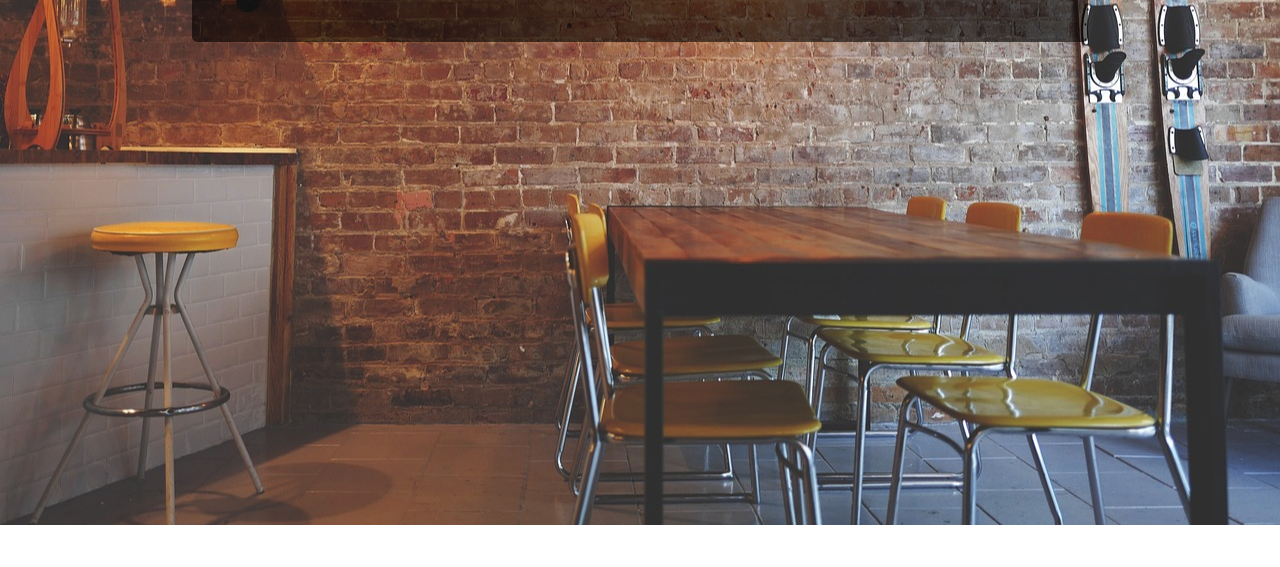
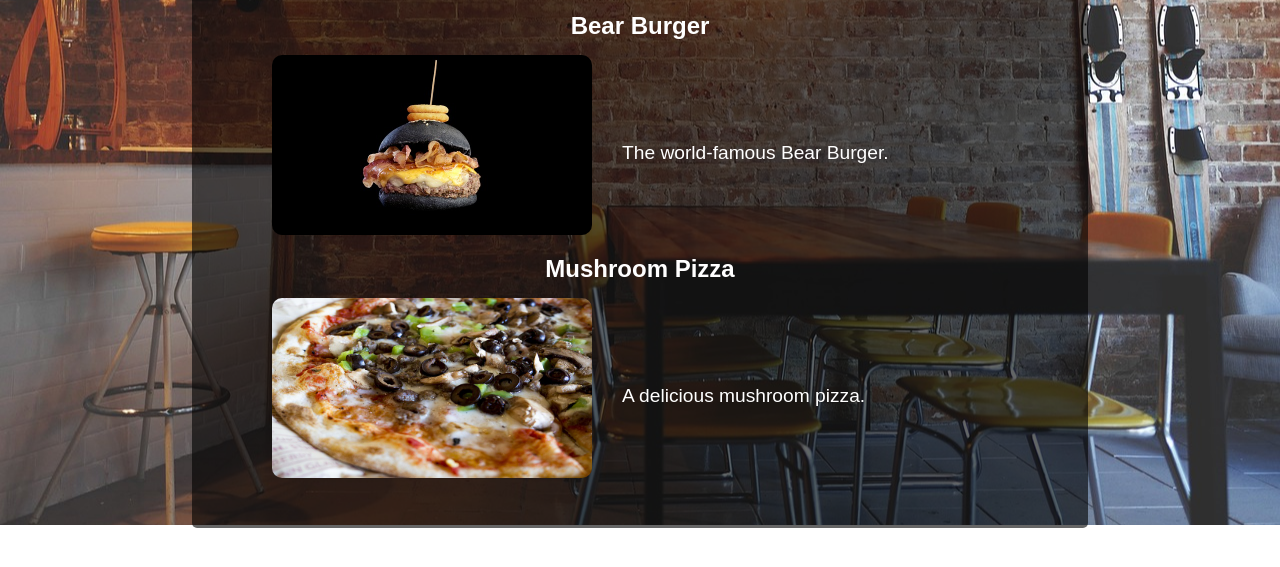
Before and after one commit to fau446/restaurant-page, a website built with webpack: page dist/index.html in a window 1280 px wide. Both pictures are taken after a click on the button "Menu". Shown: the part 275-842 px from the top of the page. Before the commit the page ends 800 px from the top, so only its background shows below. Built offline with nearby package versions, Linux system fonts and the light colour scheme.

Commit message:
Add menu content and layout

```diff
--- a/src/menu.js
+++ b/src/menu.js
@@ -6,6 +6,35 @@ export default function menuContent() {
   pageTitle.innerHTML = "Menu"
 
   content.appendChild(pageTitle)
+  content.appendChild(createFoodItem('Bear Burger', 'The world-famous Bear Burger.', 'bear_burger.jpg'))
+  content.appendChild(createFoodItem('Mushroom Pizza', 'A delicious mushroom pizza.', 'pizza.jpg'))
 
   menuButton.classList.add('selected')
 }
+
+function createFoodItem(name, description, img_name) {
+  //cache DOM
+  let itemContainer = document.createElement('div')
+  let itemName = document.createElement('h3')
+  let itemContent = document.createElement('div')
+  let itemImage = document.createElement('img')
+  let itemDescription = document.createElement('p')
+
+  itemImage.src = `../src/images/${img_name}`
+  itemImage.width = '320'
+  itemImage.height = '180'
+
+  itemContent.classList.add('item-content')
+
+  itemContainer.appendChild(itemName)
+  itemContainer.appendChild(itemContent)
+
+  itemContent.appendChild(itemImage)
+  itemContent.appendChild(itemDescription)
+
+  itemName.innerHTML = name
+  itemDescription.innerHTML = description
+
+  itemContainer.classList.add('item')
+  return itemContainer
+}
--- a/src/style.css
+++ b/src/style.css
@@ -59,6 +59,11 @@ h2 {
   margin-bottom: 15px;
 }
 
+h3 {
+  font-size: 1.5rem;
+  margin-bottom: 15px;
+}
+
 img {
   border-radius: 10px;
 }
@@ -67,3 +72,15 @@ p {
   font-size: 1.2rem;
   margin-top: 15px;
 }
+
+.item {
+  margin-bottom: 20px;
+}
+
+.item-content {
+  display: flex;
+  align-items: center;
+  gap: 30px;
+  padding: 0 50px;
+  margin: auto;
+}
```
Also changed, not shown: src/images/bear_burger.jpg (added), src/images/pizza.jpg (added).
